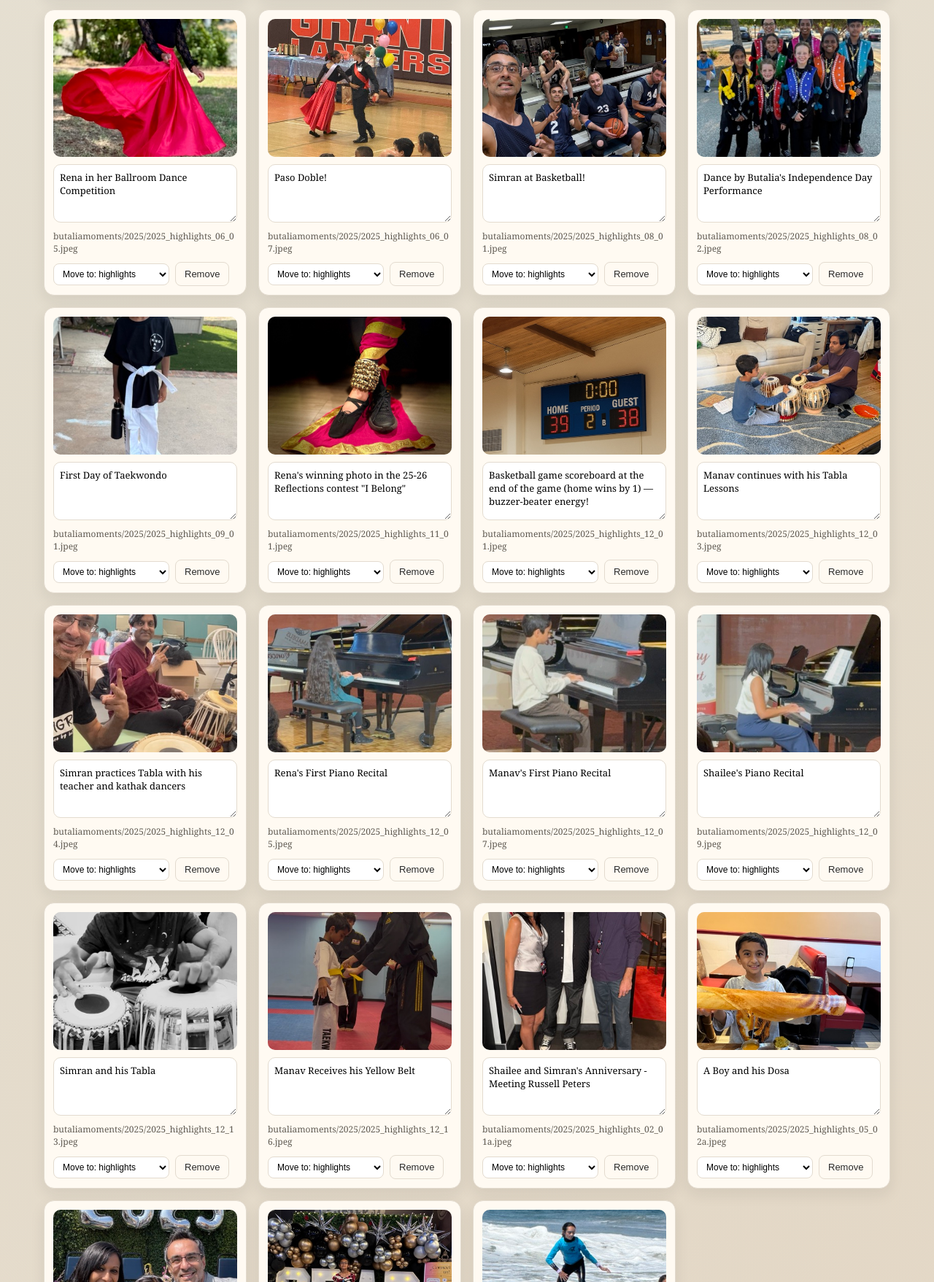
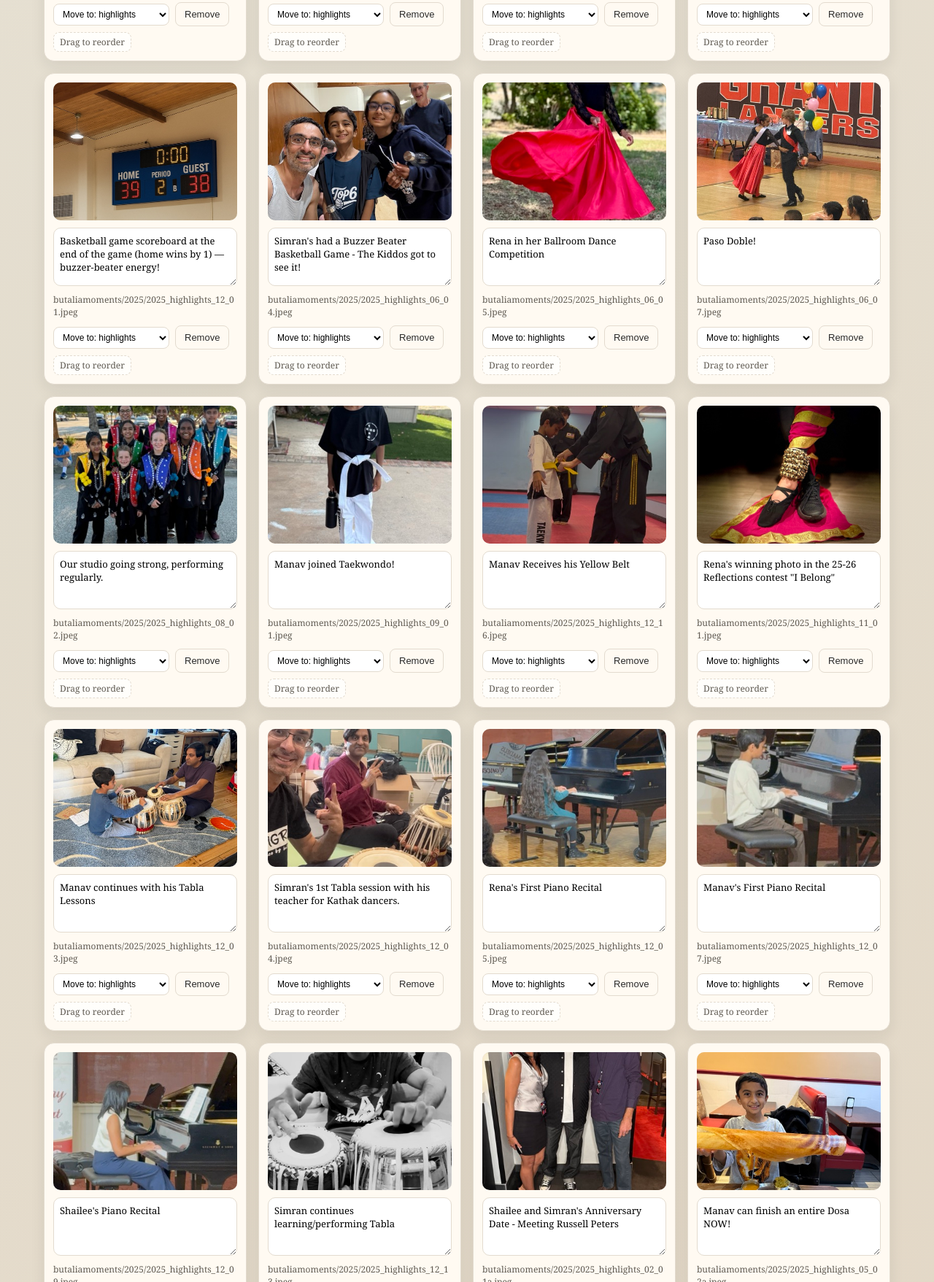
Before and after one commit to sbutalia/bm-photography, a plain HTML site: page butaliamoments/2025/portfolio-editor.html in a window 1280 px wide. Shown: the part 1043-2800 px from the top of the page at 73% size. Drawn offline with Linux system fonts and the light colour scheme.

Commit message:
2025 moments

```diff
--- a/butaliamoments/2025/portfolio-editor.html
+++ b/butaliamoments/2025/portfolio-editor.html
@@ -202,6 +202,33 @@
         flex-wrap: wrap;
       }
 
+      .drag-hint {
+        font-size: 12px;
+        color: var(--muted);
+        letter-spacing: 0.2px;
+      }
+
+      .drag-handle {
+        display: inline-flex;
+        align-items: center;
+        gap: 6px;
+        font-size: 12px;
+        color: var(--muted);
+        cursor: grab;
+        border: 1px dashed var(--edge);
+        border-radius: 8px;
+        padding: 4px 8px;
+        background: rgba(255, 255, 255, 0.7);
+      }
+
+      .drag-handle:active {
+        cursor: grabbing;
+      }
+
+      .card.dragging {
+        opacity: 0.5;
+      }
+
       select {
         padding: 6px 8px;
         border-radius: 8px;
@@ -236,6 +263,7 @@
       <div class="wrap">
         <h1>Portfolios 2025 Editor</h1>
         <p>Edit captions, move items between sections, and export an updated <code>portfolios-2025.js</code>.</p>
+        <p class="drag-hint">Tip: drag a card to reorder within the same section.</p>
         <div class="toolbar">
           <button id="load-script" class="primary">Load from portfolios-2025.js</button>
           <label class="button-like" for="file-input">Import JS File</label>
@@ -262,6 +290,7 @@
 
       const statusEl = document.getElementById("status");
       const contentEl = document.getElementById("content");
+      let dragState = null;
 
       function cloneData(data) {
         return JSON.parse(JSON.stringify(data));
@@ -329,10 +358,13 @@
 
           const grid = document.createElement("div");
           grid.className = "grid";
+          grid.dataset.sectionKey = sectionKey;
 
           items.forEach((item, index) => {
             const card = document.createElement("div");
             card.className = "card";
+            card.draggable = true;
+            card.dataset.index = index;
 
             const thumb = document.createElement("div");
             thumb.className = "thumb";
@@ -363,6 +395,10 @@
             const actions = document.createElement("div");
             actions.className = "actions";
 
+            const dragHandle = document.createElement("span");
+            dragHandle.className = "drag-handle";
+            dragHandle.textContent = "Drag to reorder";
+
             const select = document.createElement("select");
             Object.keys(state.data).forEach((key) => {
               const option = document.createElement("option");
@@ -391,14 +427,49 @@
               render();
             });
 
+            card.addEventListener("dragstart", (event) => {
+              dragState = {
+                sectionKey,
+                index
+              };
+              card.classList.add("dragging");
+              event.dataTransfer.effectAllowed = "move";
+            });
+
+            card.addEventListener("dragend", () => {
+              card.classList.remove("dragging");
+              dragState = null;
+            });
+
             actions.appendChild(select);
             actions.appendChild(removeBtn);
+            actions.appendChild(dragHandle);
 
             card.appendChild(thumb);
             card.appendChild(textarea);
             card.appendChild(meta);
             card.appendChild(actions);
             grid.appendChild(card);
+          });
+
+          grid.addEventListener("dragover", (event) => {
+            event.preventDefault();
+            event.dataTransfer.dropEffect = "move";
+          });
+
+          grid.addEventListener("drop", (event) => {
+            event.preventDefault();
+            if (!dragState || dragState.sectionKey !== sectionKey) return;
+            const targetCard = event.target.closest(".card");
+            if (!targetCard) return;
+            const targetIndex = Number(targetCard.dataset.index);
+            if (Number.isNaN(targetIndex) || targetIndex === dragState.index) return;
+
+            const list = state.data[sectionKey];
+            const [moved] = list.splice(dragState.index, 1);
+            list.splice(targetIndex, 0, moved);
+            markDirty(true);
+            render();
           });
 
           sectionEl.appendChild(grid);
--- a/butaliamoments/2025/portfolios-2025.js
+++ b/butaliamoments/2025/portfolios-2025.js
@@ -1,16 +1,16 @@
 window.portfolios2025 = {
   "highlights": [
+    {
+      "src": "butaliamoments/2025/2025_highlights_03_05.jpeg",
+      "caption": "Rena's District Photography Award."
+    },
     {
       "src": "butaliamoments/2025/2025_highlights_03_04.jpeg",
       "caption": "Rena's winning photo in the 24-25 Reflections contest \"Accepting Imperfections\""
     },
     {
-      "src": "butaliamoments/2025/2025_highlights_03_05.jpeg",
-      "caption": "Rena's District Photography Award."
-    },
-    {
       "src": "butaliamoments/2025/2025_highlights_04_03.jpeg",
-      "caption": "Manav as a Beetlejuice Clone"
+      "caption": "Manav as a Beetlejuice Clone in this School Play."
     },
     {
       "src": "butaliamoments/2025/2025_highlights_04_07.jpeg",
@@ -29,8 +29,16 @@ window.portfolios2025 = {
       "caption": "Rena's School Award"
     },
     {
+      "src": "butaliamoments/2025/2025_highlights_08_01.jpeg",
+      "caption": "Simran continuing League Basketball with fellow dad's."
+    },
+    {
+      "src": "butaliamoments/2025/2025_highlights_12_01.jpeg",
+      "caption": "Basketball game scoreboard at the end of the game (home wins by 1) — buzzer-beater energy!"
+    },
+    {
       "src": "butaliamoments/2025/2025_highlights_06_04.jpeg",
-      "caption": "Simran's Buzzer Beater Basketball Game - The Kiddos got to see it!"
+      "caption": "Simran's had a Buzzer Beater Basketball Game - The Kiddos got to see it!"
     },
     {
       "src": "butaliamoments/2025/2025_highlights_06_05.jpeg",
@@ -41,24 +49,20 @@ window.portfolios2025 = {
       "caption": "Paso Doble!"
     },
     {
-      "src": "butaliamoments/2025/2025_highlights_08_01.jpeg",
-      "caption": "Simran at Basketball!"
-    },
-    {
       "src": "butaliamoments/2025/2025_highlights_08_02.jpeg",
-      "caption": "Dance by Butalia's Independence Day Performance"
+      "caption": "Our studio going strong, performing regularly."
     },
     {
       "src": "butaliamoments/2025/2025_highlights_09_01.jpeg",
-      "caption": "First Day of Taekwondo"
+      "caption": "Manav joined Taekwondo!"
+    },
+    {
+      "src": "butaliamoments/2025/2025_highlights_12_16.jpeg",
+      "caption": "Manav Receives his Yellow Belt"
     },
     {
       "src": "butaliamoments/2025/2025_highlights_11_01.jpeg",
       "caption": "Rena's winning photo in the 25-26 Reflections contest \"I Belong\""
-    },
-    {
-      "src": "butaliamoments/2025/2025_highlights_12_01.jpeg",
-      "caption": "Basketball game scoreboard at the end of the game (home wins by 1) — buzzer-beater energy!"
     },
     {
       "src": "butaliamoments/2025/2025_highlights_12_03.jpeg",
@@ -66,7 +70,7 @@ window.portfolios2025 = {
     },
     {
       "src": "butaliamoments/2025/2025_highlights_12_04.jpeg",
-      "caption": "Simran practices Tabla with his teacher and kathak dancers"
+      "caption": "Simran's 1st Tabla session with his teacher for Kathak dancers."
     },
     {
       "src": "butaliamoments/2025/2025_highlights_12_05.jpeg",
@@ -82,19 +86,15 @@ window.portfolios2025 = {
     },
     {
       "src": "butaliamoments/2025/2025_highlights_12_13.jpeg",
-      "caption": "Simran and his Tabla"
-    },
-    {
-      "src": "butaliamoments/2025/2025_highlights_12_16.jpeg",
-      "caption": "Manav Receives his Yellow Belt"
+      "caption": "Simran continues learning/performing Tabla"
     },
     {
       "src": "butaliamoments/2025/2025_highlights_02_01a.jpeg",
-      "caption": "Shailee and Simran's Anniversary - Meeting Russell Peters"
+      "caption": "Shailee and Simran's Anniversary Date - Meeting Russell Peters"
     },
     {
       "src": "butaliamoments/2025/2025_highlights_05_02a.jpeg",
-      "caption": "A Boy and his Dosa"
+      "caption": "Manav can finish an entire Dosa NOW!"
     },
     {
       "src": "butaliamoments/2025/2025_highlights_06_05a.jpeg",
@@ -120,29 +120,25 @@ window.portfolios2025 = {
     },
     {
       "src": "butaliamoments/2025/2025_dance_05_01.jpeg",
-      "caption": "Dance By Butalia's final pose at Independence Day"
+      "caption": "Dance By Butalia at Independence Day"
     },
     {
       "src": "butaliamoments/2025/2025_dance_05_01a.jpeg",
-      "caption": "Dance By Butalia crew "
+      "caption": "Dance By Butalia Little Crew Enjoying classes."
     },
     {
       "src": "butaliamoments/2025/2025_dance_05_02a.jpeg",
-      "caption": "Dance By Butalia crew"
+      "caption": "Dance By Butalia Medium crew"
     },
     {
       "src": "butaliamoments/2025/2025_dance_06_01b.jpeg",
-      "caption": "Dance By Butalia's Teachers"
+      "caption": "We are also enjoying Dance as usual."
     }
   ],
   "kids": [
     {
       "src": "butaliamoments/2025/2025_kids_01_01.jpeg",
       "caption": "Rena having fun like the awesome kid she is!"
-    },
-    {
-      "src": "butaliamoments/2025/2025_kids_01_02.jpeg",
-      "caption": "Manav turns 8"
     },
     {
       "src": "butaliamoments/2025/2025_kids_02_01.jpeg",
@@ -170,7 +166,7 @@ window.portfolios2025 = {
     },
     {
       "src": "butaliamoments/2025/2025_kids_03_06.jpeg",
-      "caption": "Holi!"
+      "caption": "Keeping up with our culture by enjoying Holi!"
     },
     {
       "src": "butaliamoments/2025/2025_kids_04_01.jpeg",
@@ -183,11 +179,11 @@ window.portfolios2025 = {
   ],
   "travels": [
     {
-      "src": "butaliamoments/2025/2025_travels_04_02.jpeg",
+      "src": "butaliamoments/2025/2025_travels_04_06.jpeg",
       "caption": "Spring Break in Cabo"
     },
     {
-      "src": "butaliamoments/2025/2025_travels_04_06.jpeg",
+      "src": "butaliamoments/2025/2025_travels_04_02.jpeg",
       "caption": "Spring Break in Cabo"
     },
     {
```
Also changed, not shown: butaliamoments2025.html (+30 -18 lines).
